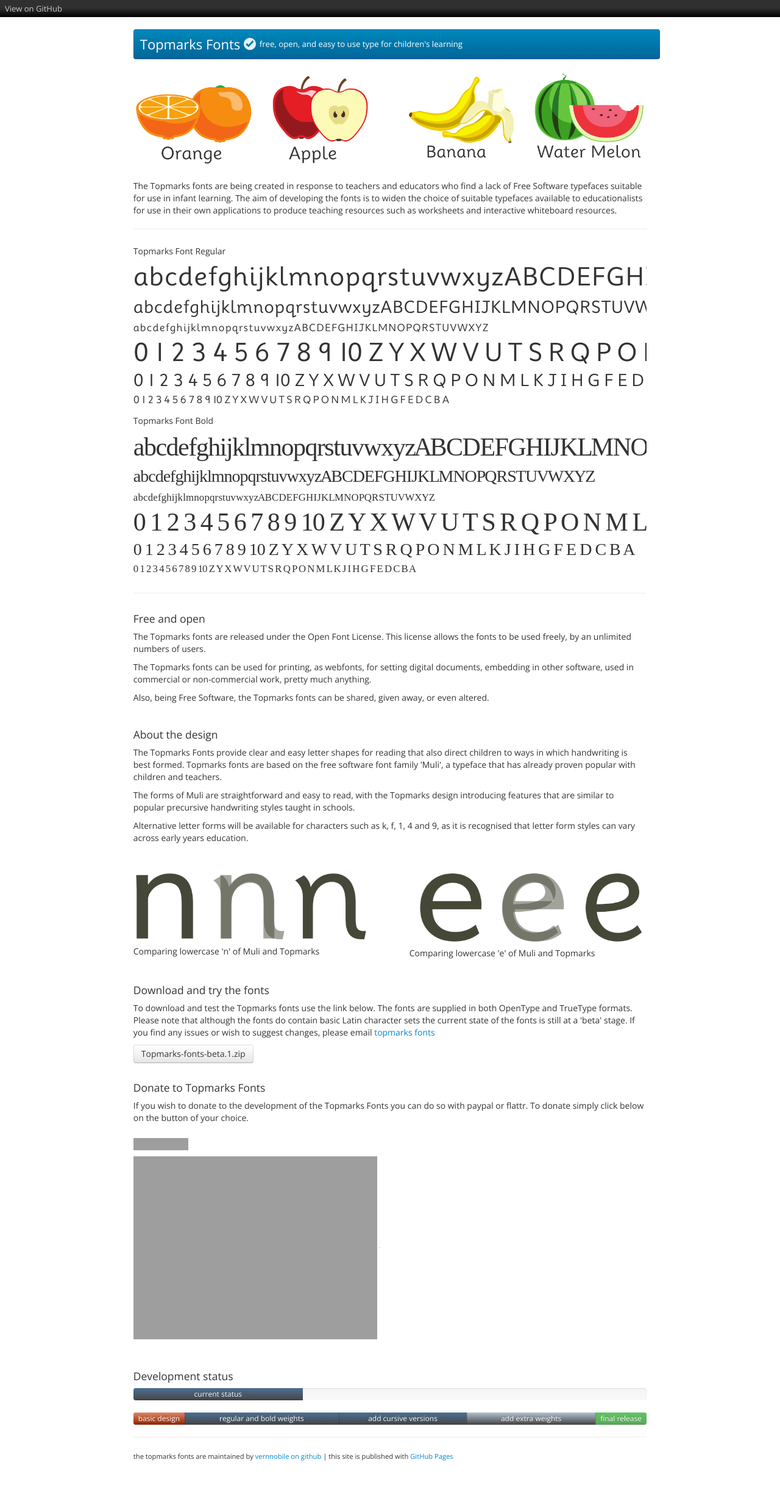
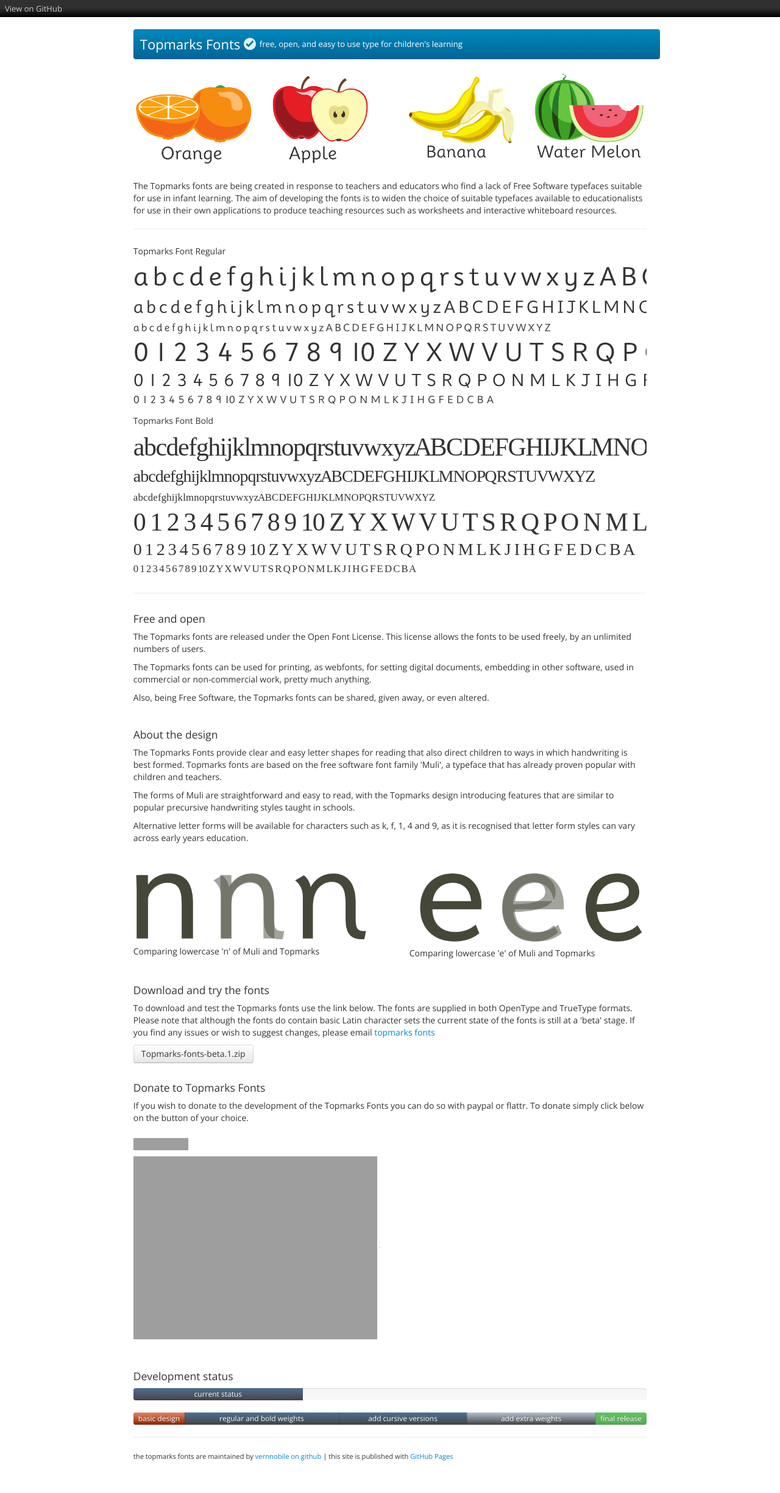
Before and after one commit to vernnobile/topmarks, a Jekyll site: the page built from index.html, in a window 1280 px wide. Shown: the whole page at 61% size. Built offline with Jekyll 4.4.1, drawn with Linux system fonts in a browser that asks for light colours; some web fonts are replaced; Markdown is read by kramdown in place of the engine named in the settings; grey boxes are pictures that could not be loaded.

Commit message:
Update test.html

```diff
--- a/_includes/test.html
+++ b/_includes/test.html
@@ -2,20 +2,20 @@
 <div class="span12" style="white-space:nowrap;overflow:hidden;">
 <p>
 Topmarks Font Regular</p>
-<p style="font-family:'topmarksbook'; font-size:3em; line-height:1.1em; letter-spacing:-6px">
+<p style="font-family:'topmarksbook'; font-size:3em; line-height:1.1em; letter-spacing:-3px">
 a b c d e f g h i j k l m n o p q r s t u v w x y z  A B C D E F G H I J K L M N O P Q R S T U V W X Y Z
 </p>
-<p style="font-family:'topmarksbook'; font-size:2em;line-height:1.1em;letter-spacing:-4px">
+<p style="font-family:'topmarksbook'; font-size:2em;line-height:1.1em;letter-spacing:-2px">
 a b c d e f g h i j k l m n o p q r s t u v w x y z  A B C D E F G H I J K L M N O P Q R S T U V W X Y Z
 </p>
-<p style="font-family:'topmarksbook'; font-size:1.2em;line-height:1.1em;letter-spacing:-2px">
+<p style="font-family:'topmarksbook'; font-size:1.2em;line-height:1.1em;letter-spacing:-1px">
 a b c d e f g h i j k l m n o p q r s t u v w x y z  A B C D E F G H I J K L M N O P Q R S T U V W X Y Z
 </p>
-<p class="fracs" style="font-family:'topmarksbook'; font-size:3em; line-height:1em; letter-spacing:-2px">0 1 2 3 4 5 6 7 8 9 10 Z Y X W V U T S R Q P O N M L K J I H G F E D C B A
+<p class="fracs" style="font-family:'topmarksbook'; font-size:3em; line-height:1em; letter-spacing:-1px">0 1 2 3 4 5 6 7 8 9 10 Z Y X W V U T S R Q P O N M L K J I H G F E D C B A
 </p>
-<p class="fracs" style="font-family:'topmarksbook'; font-size:2em;line-height:1em;letter-spacing:-1px">0 1 2 3 4 5 6 7 8 9 10 Z Y X W V U T S R Q P O N M L K J I H G F E D C B A
+<p class="fracs" style="font-family:'topmarksbook'; font-size:2em;line-height:1em;letter-spacing:0px">0 1 2 3 4 5 6 7 8 9 10 Z Y X W V U T S R Q P O N M L K J I H G F E D C B A
 </p>
-<p class="fracs" style="font-family:'topmarksbook'; font-size:1.2em;line-height:1em;letter-spacing:-1px">0 1 2 3 4 5 6 7 8 9 10 Z Y X W V U T S R Q P O N M L K J I H G F E D C B A
+<p class="fracs" style="font-family:'topmarksbook'; font-size:1.2em;line-height:1em;letter-spacing:0px">0 1 2 3 4 5 6 7 8 9 10 Z Y X W V U T S R Q P O N M L K J I H G F E D C B A
 </p>
 
 </div>
```
